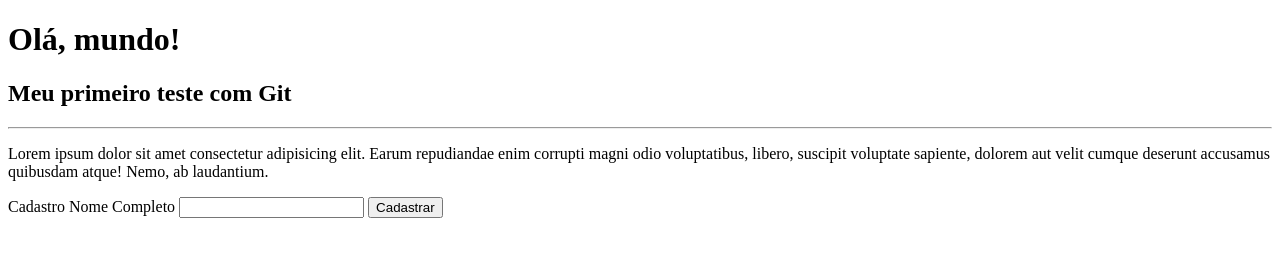
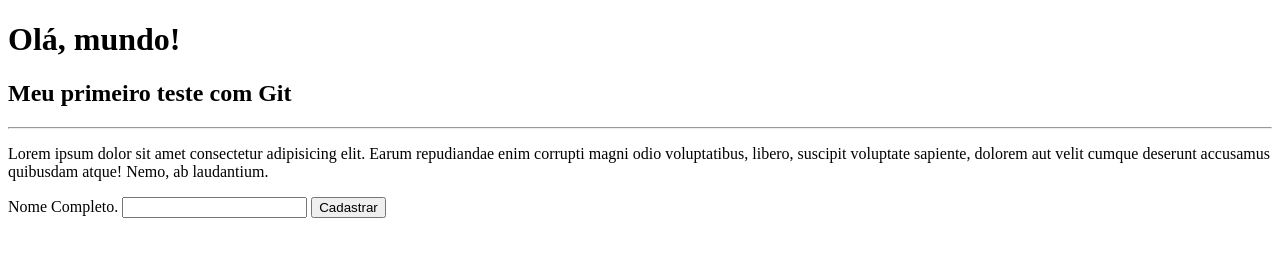
Before and after one commit to Rodrigobueno2/Ola-Mundo, a plain HTML site: page site-exemplo/index.html in a window 1280 px wide. Drawn offline with Linux system fonts and the light colour scheme.

Commit message:
Revert "adicionei uma label"
This reverts commit 3a8cbce564ab78d942584df3d5a15001ffd986fc.

```diff
--- a/site-exemplo/index.html
+++ b/site-exemplo/index.html
@@ -17,8 +17,7 @@
         cumque deserunt accusamus quibusdam atque! Nemo,
         ab laudantium.
     </p>
-    <label>Cadastro</label>
-    <label>Nome Completo</label>
+    <label>Nome Completo.</label>
     <input type="text" name="nome" id="nome">
     <input type="button" id="cadastrar" value="Cadastrar">
 </body>
```
